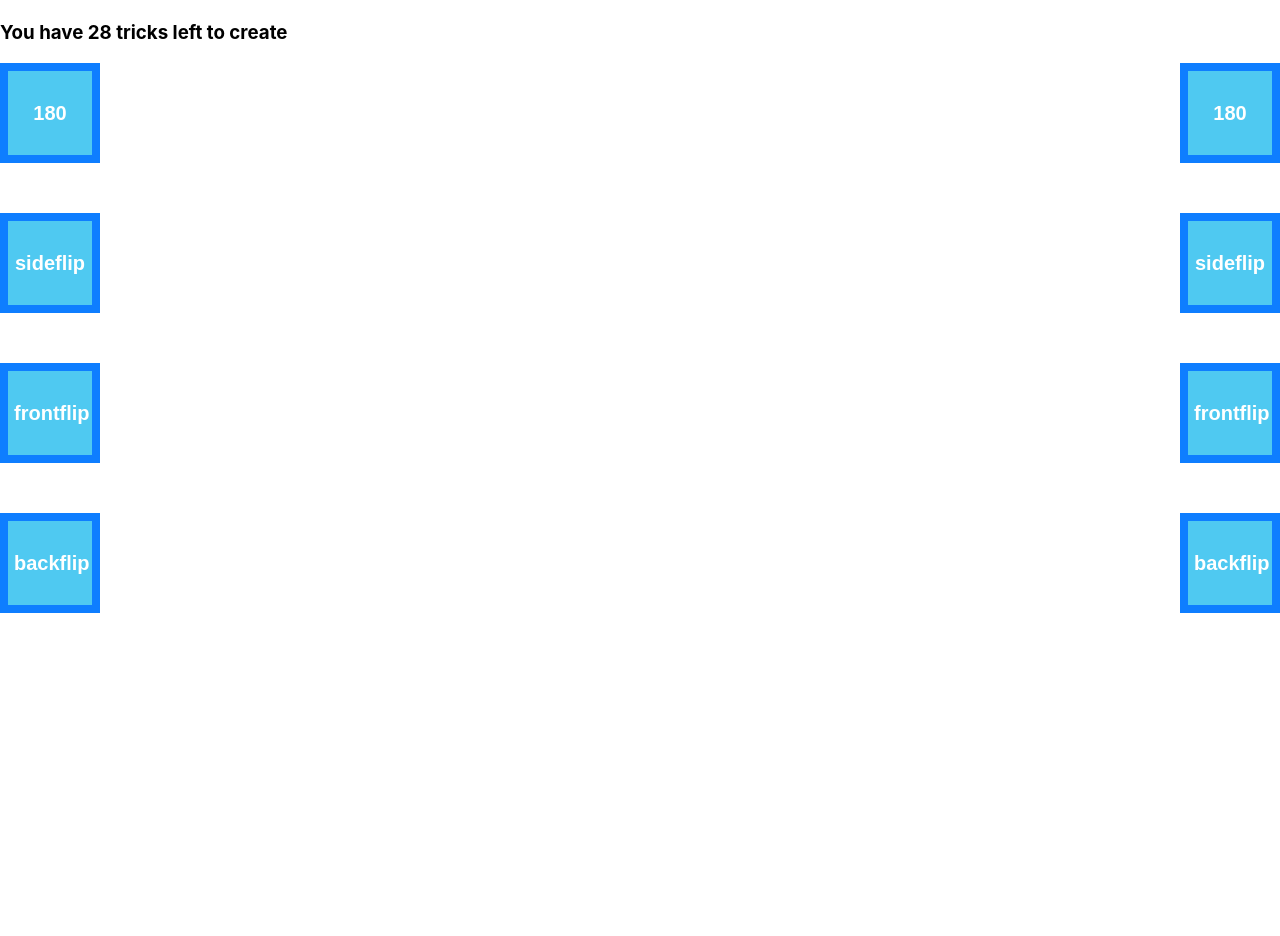
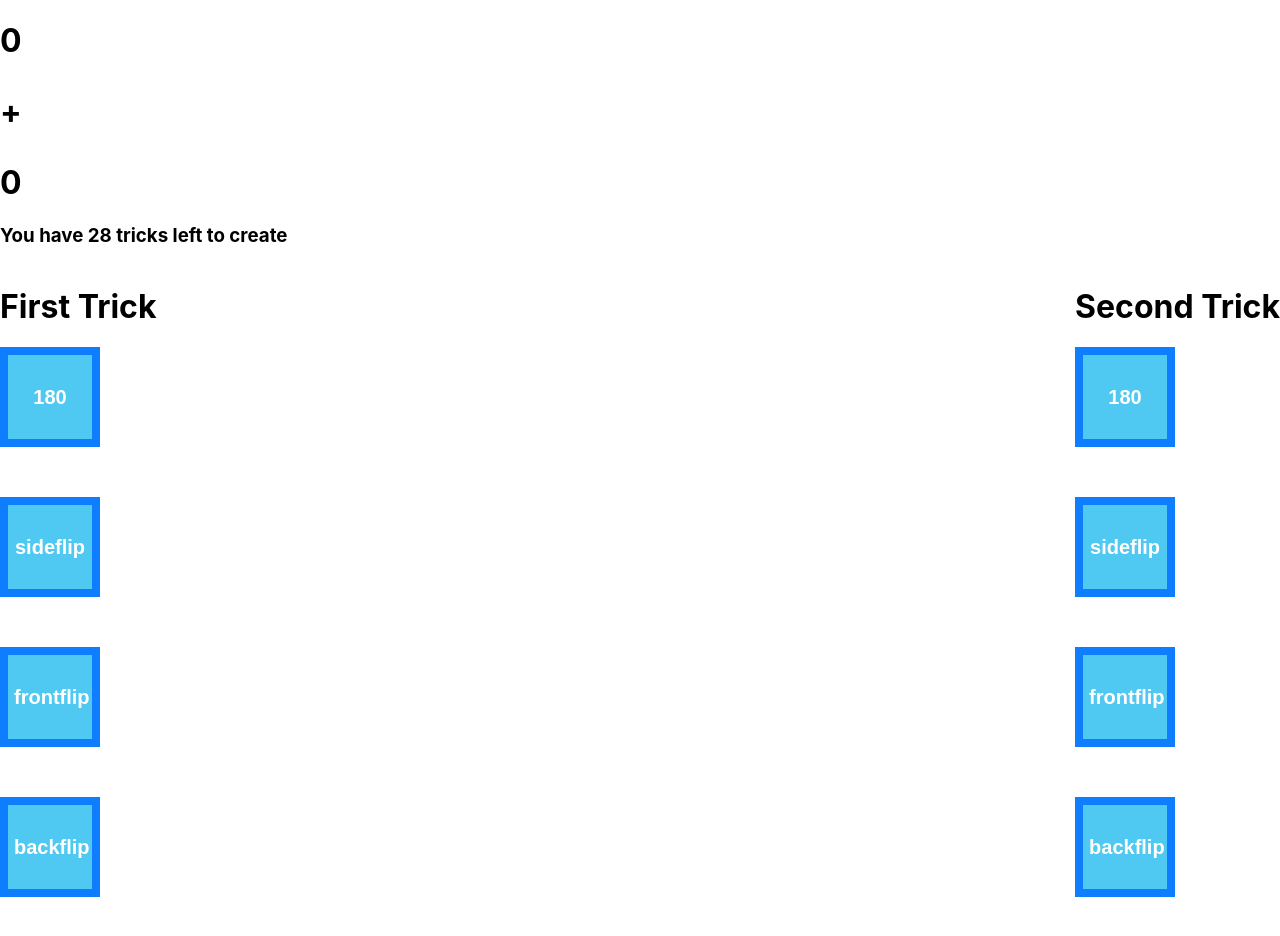
Before and after one commit to RysonShalvis/Move-Creator, a React (Create React App) app: page / in a window 1280 px wide. Shown: the top 936 px of the page. Before the commit the page ends 800 px from the top, so only its background shows below. Built offline with nearby package versions, Linux system fonts and the light colour scheme.

Commit message:
add change to both og tricks

```diff
--- a/src/App.js
+++ b/src/App.js
@@ -10,7 +10,7 @@ import MovesLeft from './MovesLeft'
 
 let trickOptions = ['sideflip','frontflip','backflip','180'];
 trickOptions = trickOptions.sort();
-let clickedMoves = [];
+let clickedMoves = [0,<p>+</p>,0];
 let moves = [];
 class App extends React.Component {
   constructor(props){
@@ -27,7 +27,7 @@ class App extends React.Component {
       whichOriginalClicked1: '',
       whichOriginalClicked2: '',
       allTricks: '',
-      eventTarget: ''
+      eventTarget: '',
     }
     this.handleClick = this.handleClick.bind(this);
     this.handleOriginalTricks = this.handleOriginalTricks.bind(this);
@@ -41,14 +41,21 @@ class App extends React.Component {
       counter: this.state.counter + 1,
       createdMove: '',
     })
-    if (clickedMoves.length < 2) {
-      moves.push(e.target.value);
-      clickedMoves.push(<p key={this.state.counter} id={`move${this.state.counter}`}>{e.target.value}</p>)
+    if (clickedMoves[0] === 0 || clickedMoves[2] === 0) {
+
+      if (this.state.eventTarget === 'first') {
+        console.log(e.target.value)
+        moves.splice(0,1,e.target.value)
+        clickedMoves.splice(0,1,<p key={this.state.counter} id={`move${this.state.counter}`}>{e.target.value}</p>)
+      } else if (this.state.eventTarget === 'second') {
+        moves.splice(1,1,e.target.value);
+        clickedMoves.splice(2,1,<p key={this.state.counter} id={`move${this.state.counter}`}>{e.target.value}</p>)
+      }
      }
      this.setState({
       element: moves
   });
-  if (clickedMoves.length === 2) {
+  if (clickedMoves[0] !== 0 && clickedMoves[2] !== 0) {
     this.setState({
       orginalTricksClicked1: false,
       orginalTricksClicked2: false,
@@ -93,7 +100,7 @@ class App extends React.Component {
     }
 
     moves = [];
-    clickedMoves = [];
+    clickedMoves = [0,'+',0];
   }
   if (trickOptions.length === listOfAllTricks.listOfTricks.length - 1) {
     this.setState({
@@ -190,11 +197,13 @@ whichOneClicked2() {
         <MovesLeft didWin={this.state.didWin} tilWin={this.state.howManyTilWin} />
       <div className="button-container">
         <div className="add-trick-container-one">
+          <h1>First Trick</h1>
           <OrignalTricks ogClass="first" handleClick={this.handleOriginalTricks} />
         </div>
           <AllTricks whichClicked={this.state.whichOriginalClicked1} ogtrue={this.state.orginalTricksClicked1} allTricks={allTricks}/>
           <AllTricks whichClicked={this.state.whichOriginalClicked2} ogtrue={this.state.orginalTricksClicked2} allTricks={allTricks}/>
         <div className="add-trick-container-two">
+          <h1>Second Trick</h1>
           <OrignalTricks ogClass="second" handleClick={this.handleOriginalTricks} />
       </div>
 
```
